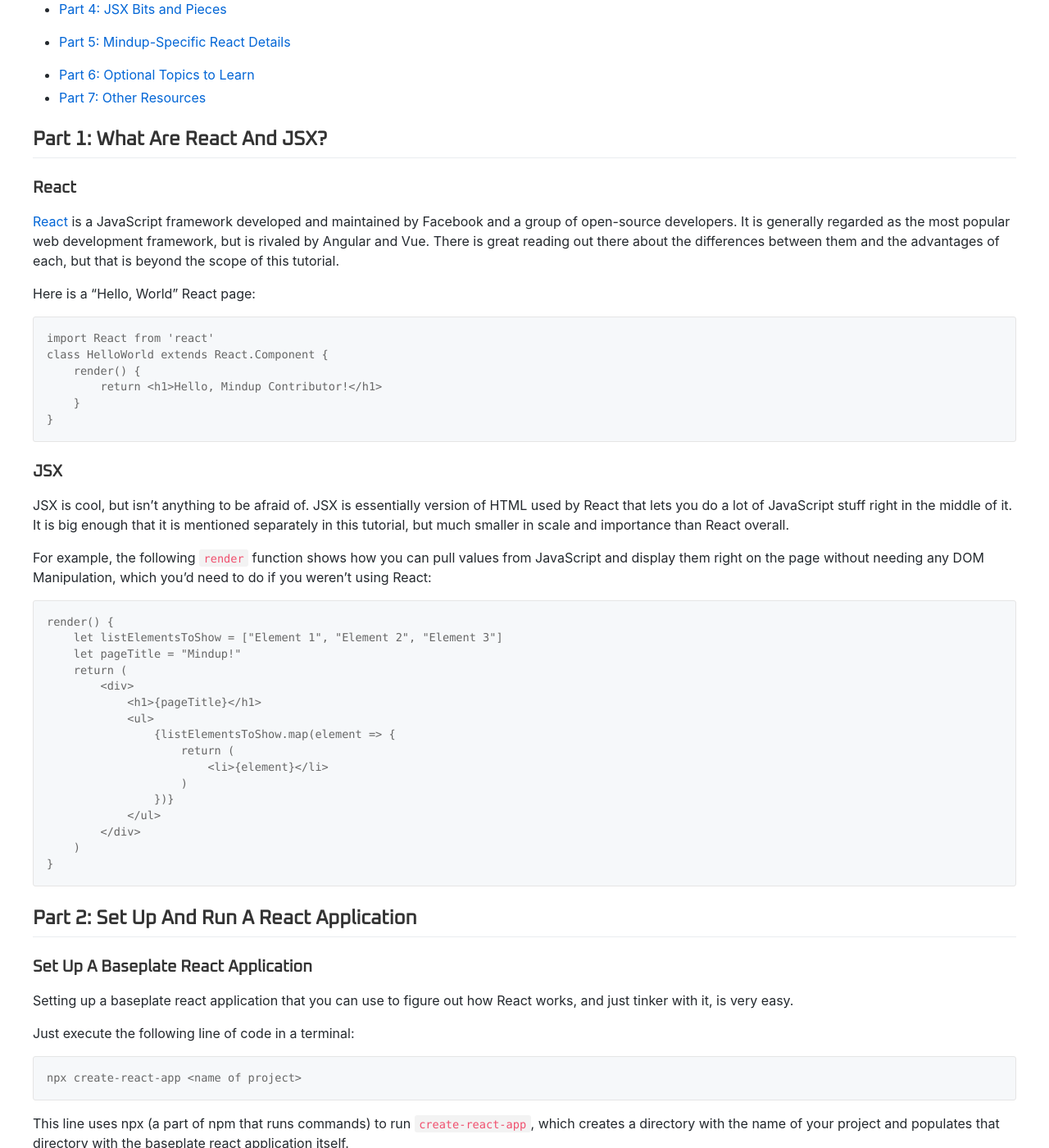
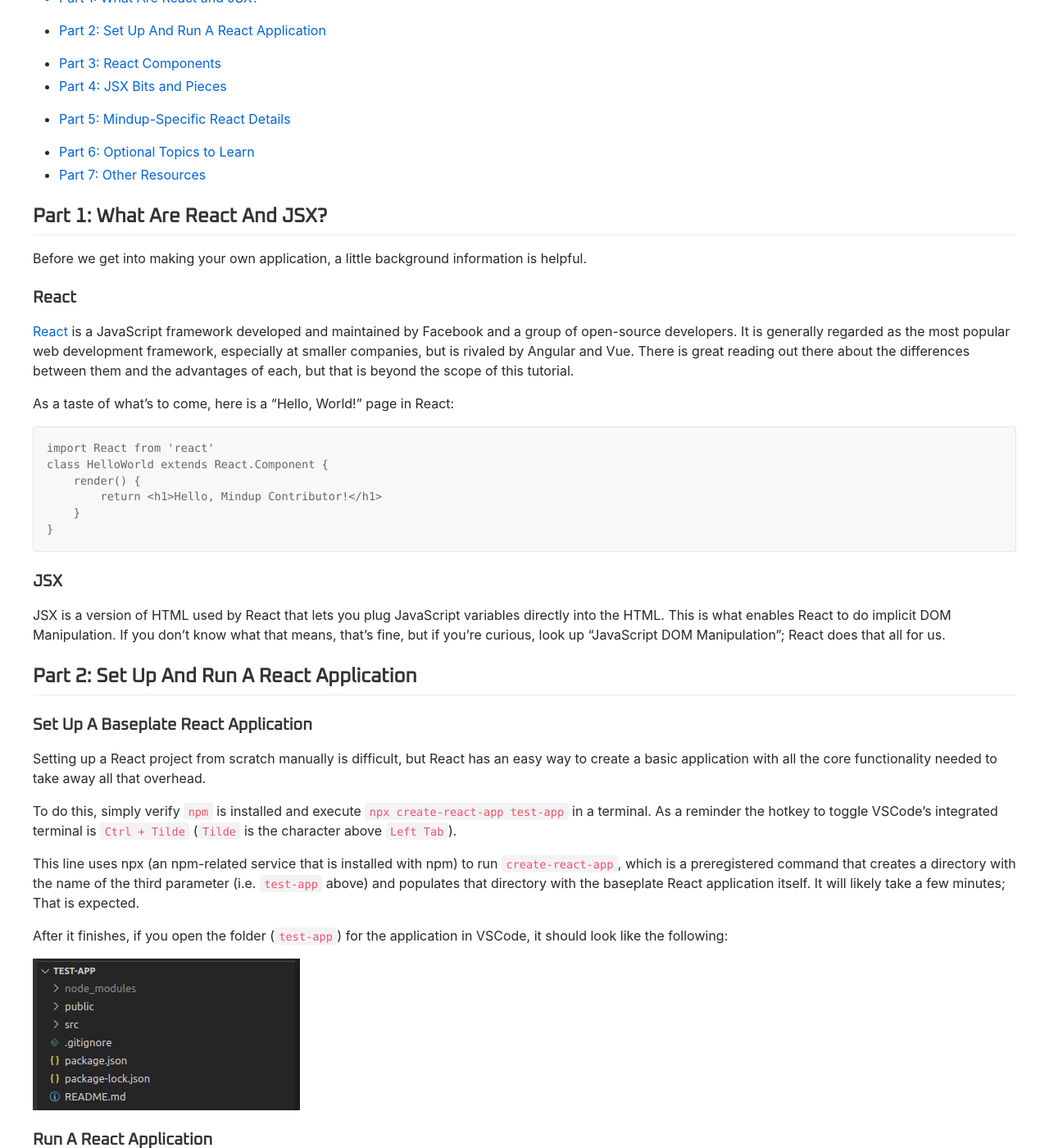
Before and after one commit to Code4Community/Code4Community.github.io, a Jekyll site: the page built from tutorials/react-jsx-tutorial.md, in a window 1280 px wide and 1400 px high, scrolled down 858 px. Shown: the whole window at 82% size. Built offline with Jekyll 4.4.1, drawn with Linux system fonts in a browser that asks for light colours; nearby versions of some CDN libraries; some of the changed text lies outside the part shown.

Commit message:
Update Part 2

````diff
--- a/tutorials/react-jsx-tutorial.md
+++ b/tutorials/react-jsx-tutorial.md
@@ -12,11 +12,9 @@ Reviewed by:
 
 ## Prerequisite Knowledge
 
-**Required Knowledge**
-- JavaScript: React is written in JavaScript. You will have to at least have the syntax down to understand React. I also recommend you know HTTP Requests and the array functions JavaScript offers (especially `map`) which are used very frequently throughout JSX, though they are not *necessary*.
+- **JavaScript:** You don't need to be an expert, but you need to understand the syntax of JavaScript to understand React. The JavaScript tutorial completed previously is recommended if you are unfamiliar, and you should skim it over even if you already familiar.
+- **HTML/CSS:** You will need to understand HTML to understand JSX (explained later), and you will need to understand CSS to understand SCSS (explained later). React itself requires neither, but you will want to have a good foundation to understand it all together.
 
-**Recommended Knowledge**
-- HTML/CSS: While not really a prerequisite to actually work with React, especially the parts where we interface with the backend, you will want to understand how to do Front-End Design with HTML/CSS, otherwise much of the templating and front-end specific stuff will be much more challenging.
 
 ## Setup
 
@@ -25,6 +23,12 @@ To use React, you will need:
 - npm (node package manager), which comes installed with Node.
 
 ## Overview
+
+### What Does This Tutorial Cover?
+
+This tutorial is intended to get a new Code 4 Community up to speed with what they need to know in order to start contributing code to the Mindup! application. The skills necessary are taught through a webapp you will be building concurrently with the tutorial, with screenshots included at the end of each section so that you can verify that your code works as intended.
+
+### Outline
 
 - [Part 1: What Are React and JSX?](#part-1-what-are-react-and-jsx)
 - [Part 2: Set Up And Run A React Application](#part-2-set-up-and-run-a-react-application)
@@ -38,11 +42,13 @@ To use React, you will need:
 
 ## Part 1: What Are React And JSX?
 
+Before we get into making your own application, a little background information is helpful.
+
 ### React
 
-[React](https://reactjs.org/) is a JavaScript framework developed and maintained by Facebook and a group of open-source developers. It is generally regarded as the most popular web development framework, but is rivaled by Angular and Vue. There is great reading out there about the differences between them and the advantages of each, but that is beyond the scope of this tutorial.
+[React](https://reactjs.org/) is a JavaScript framework developed and maintained by Facebook and a group of open-source developers. It is generally regarded as the most popular web development framework, especially at smaller companies, but is rivaled by Angular and Vue. There is great reading out there about the differences between them and the advantages of each, but that is beyond the scope of this tutorial.
 
-Here is a "Hello, World" React page:
+As a taste of what's to come, here is a "Hello, World!" page in React:
 
 ```javascript
 import React from 'react'
@@ -55,56 +61,31 @@ class HelloWorld extends React.Component {
 
 ### JSX
 
-JSX is cool, but isn't anything to be afraid of. JSX is essentially version of HTML used by React that lets you do a lot of JavaScript stuff right in the middle of it. It is big enough that it is mentioned separately in this tutorial, but much smaller in scale and importance than React overall.
-
-For example, the following `render` function shows how you can pull values from JavaScript and display them right on the page without needing any DOM Manipulation, which you'd need to do if you weren't using React:
-
-```javascript
-render() {
-    let listElementsToShow = ["Element 1", "Element 2", "Element 3"]
-    let pageTitle = "Mindup!"
-    return (
-        <div>
-            <h1>{pageTitle}</h1>
-            <ul>
-                {listElementsToShow.map(element => {
-                    return (
-                        <li>{element}</li>
-                    )
-                })}
-            </ul>
-        </div>
-    )
-}
-```
+JSX is a version of HTML used by React that lets you plug JavaScript variables directly into the HTML. This is what enables React to do implicit DOM Manipulation. If you don't know what that means, that's fine, but if you're curious, look up "JavaScript DOM Manipulation"; React does that all for us.
 
 ## Part 2: Set Up And Run A React Application
 
 ### Set Up A Baseplate React Application
 
-Setting up a baseplate react application that you can use to figure out how React works, and just tinker with it, is very easy.
+Setting up a React project from scratch manually is difficult, but React has an easy way to create a basic application with all the core functionality needed to take away all that overhead.
 
-Just execute the following line of code in a terminal:
+To do this, simply verify `npm` is installed and execute `npx create-react-app test-app` in a terminal. As a reminder the hotkey to toggle VSCode's integrated terminal is `Ctrl + Tilde` (`Tilde` is the character above `Left Tab`).
 
-```bash
-npx create-react-app <name of project>
-```
+This line uses npx (an npm-related service that is installed with npm) to run `create-react-app`, which is a preregistered command that creates a directory with the name of the third parameter (i.e. `test-app` above) and populates that directory with the baseplate React application itself. It will likely take a few minutes; That is expected.
 
-This line uses npx (a part of npm that runs commands) to run `create-react-app`, which creates a directory with the name of your project and populates that directory with the baseplate react application itself.
+After it finishes, if you open the folder (`test-app`) for the application in VSCode, it should look like the following:
+
+![](../images/react-jsx-tutorial/AfterCreateReactApp.png)
 
 ### Run A React Application
 
-To run the application, ensure you are in the application's base directory. For example, if you ran `npx create-react-app sample-project`, ensure you are in the `sample-project` directory.
+To run the application, first ensure you are in the application's base directory. This will usually be the directory with `package.json` in it. Then, run `npm run start` in a terminal.
 
-Then, run the following line in the terminal:
+You will then see some terminal output, which is React starting the development server (which lets us hot-reload code without having to refresh the browser) and then loading our project into it. If you did everything right, you should see something like this:
 
-```bash
-npm run start
-```
+![](../images/react-jsx-tutorial/AfterNPMRunStart.png)
 
-What the command `npm run <command>` does is go to the `package.json` file, go to the `scripts` section, and runs whatever corresponds to the command there. In our case, it just starts up React's development server and opens your browser to the page that it is running on. You will generally always want to run `npm run start` from the directory that your `package.json` is in accordingly.
-
-In context to Mindup, to run the front-end development server, you will run `npm run start` from the `frontend` directory.
+What the command `npm run <command>` does is go to the `package.json` file, go to the `scripts` section, and runs whatever corresponds to the command there. There's some weird stuff that goes in with environment variables (which is why straight-up running these commands instead of doing it through `npm run start` often doesn't work) but that's beyond scope of this tutorial.
 
 
 ## Part 3: React Components
````
Also changed, not shown: images/react-jsx-tutorial/AfterCreateReactApp.png (added), images/react-jsx-tutorial/AfterNPMRunStart.png (added).
